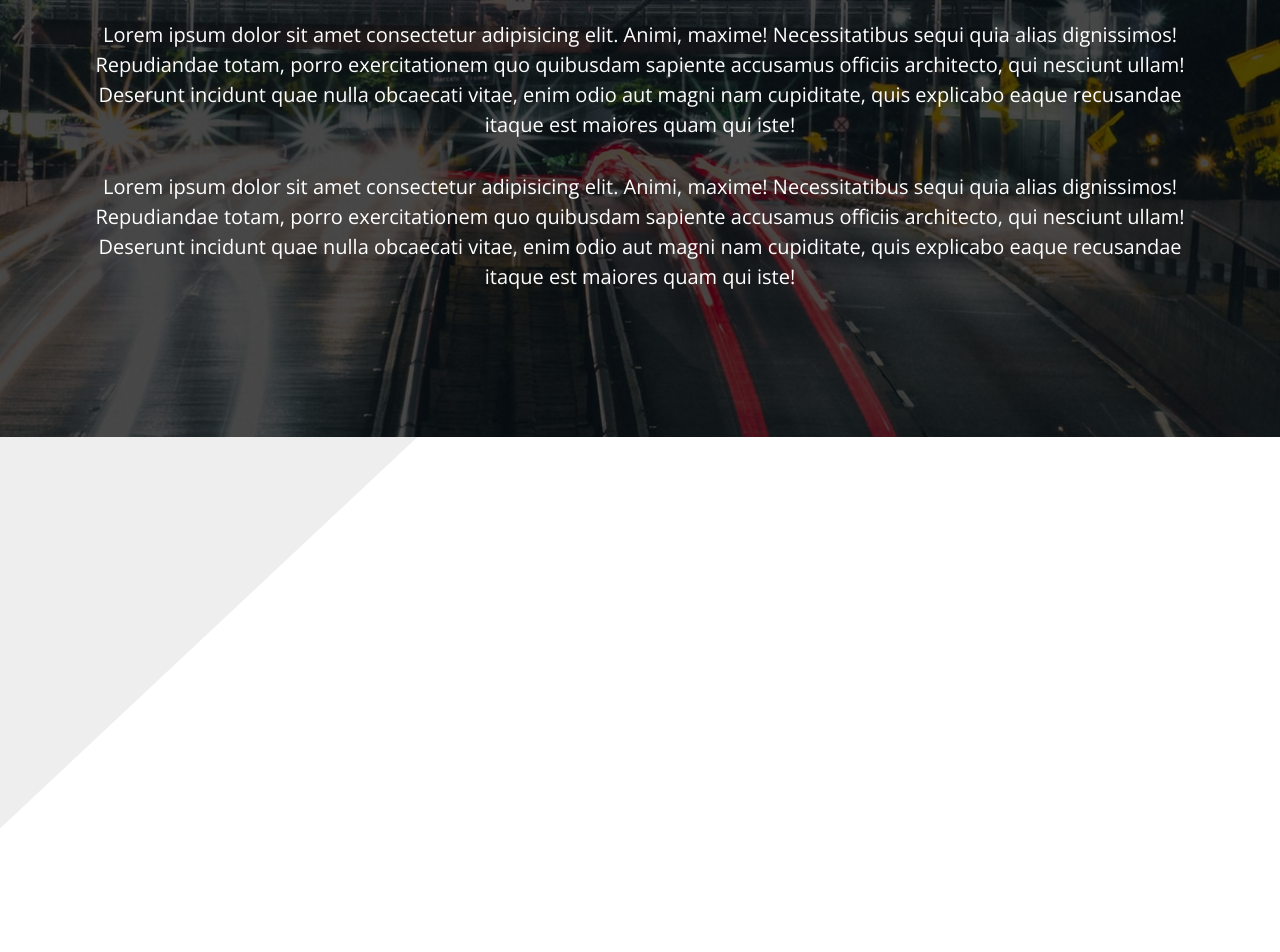
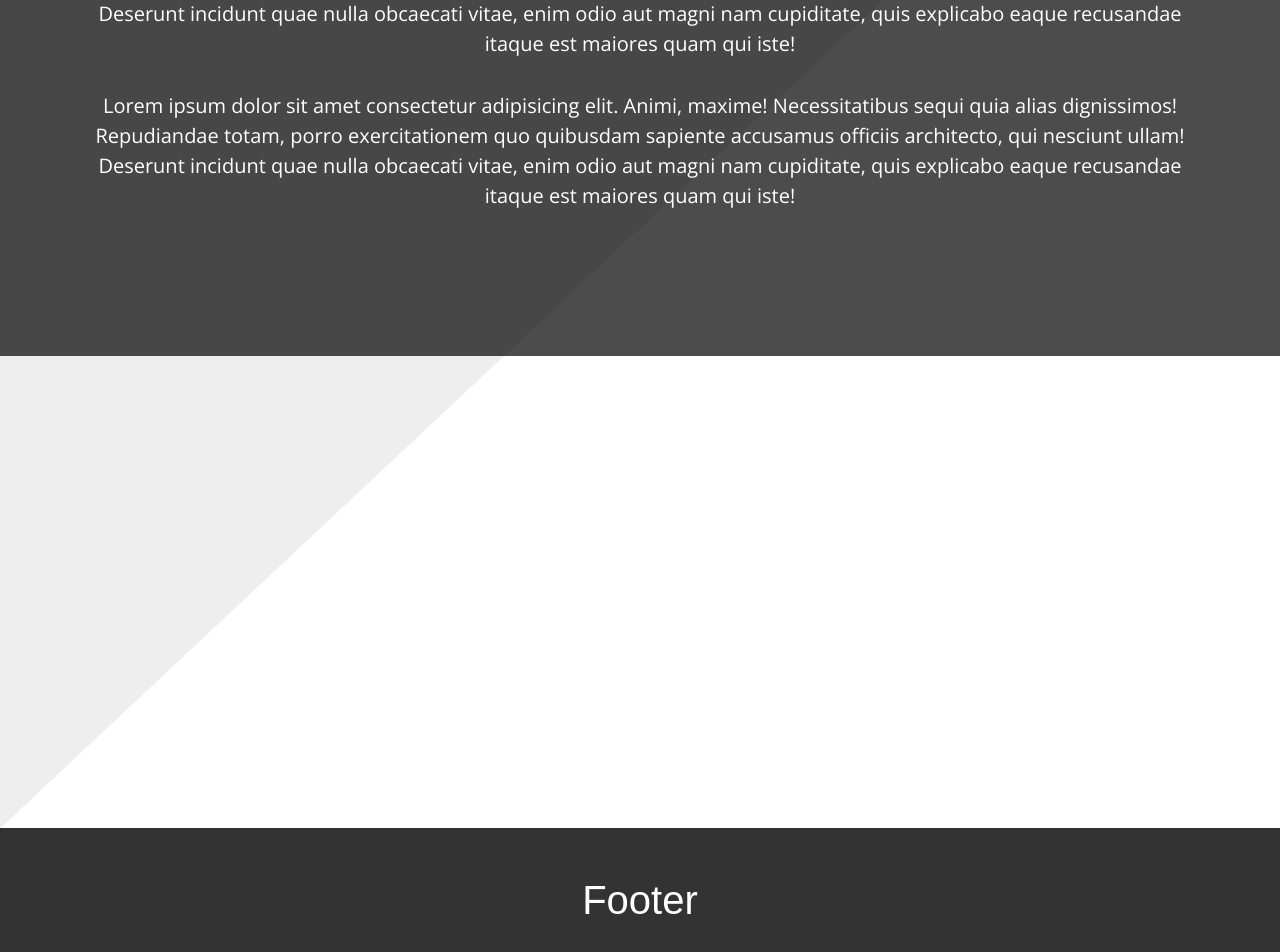
Before and after one commit to AlexanderDLe/GRSI, a React (Create React App) app in the folder client/: page / in a window 1280 px wide. Shown: the part 2201-3153 px from the top of the page. Before the commit the page ends 3029 px from the top, so only its background shows below. Built offline with nearby package versions, Linux system fonts and the light colour scheme; the HTML template or start-up script is replaced by a standard one; a web font is replaced by a local one.

Commit message:
Philosophy Box + Parallax effect.

```diff
--- a/client/public/scripts.js
+++ b/client/public/scripts.js
@@ -3,10 +3,17 @@
 
 window.addEventListener('scroll', function() {
   let landingBG = document.querySelector('.landingBG');
+  let landingPB = document.querySelector('#trythis');
+  let landingPBX = document.querySelector('.landing-philosophy-box');
   let nav = document.querySelector('#nav');
   let logo = document.querySelector('#logoNav');
 
+  let scrollY2 = scrollY - landingPB.offsetTop;
+
   landingBG.style.backgroundPositionY = scrollY * 0.25 + 'px';
+
+  landingPBX.style.backgroundPositionY = scrollY2 * 0.25 + 'px';
+
   if (scrollY > 1) {
     nav.classList.add('nav-scroll');
     logo.classList.add('logoNav-scroll');
--- a/client/src/App.css
+++ b/client/src/App.css
@@ -176,6 +176,7 @@ show {
   position: relative;
   min-height: 85vh;
   background: url('img/CityRoad.jpeg') no-repeat center;
+  background-size: cover;
   display: flex;
   justify-content: center;
   align-items: center;
@@ -194,6 +195,14 @@ show {
   color: white;
   position: relative;
   z-index: 3;
+}
+
+/* FOOTER */
+
+footer {
+  min-height: 300px;
+  background-color: #333333;
+  color: white;
 }
 
 /* MEDIA QUERIES: NAV */
--- a/client/src/App.js
+++ b/client/src/App.js
@@ -14,6 +14,7 @@ import CrackSeal from './components/services/CrackSeal';
 import JointSeal from './components/services/JointSeal';
 import TrafficLoops from './components/services/TrafficLoops';
 import Contact from './components/Contact';
+import Footer from './components/Footer';
 
 class App extends Component {
   render() {
@@ -35,6 +36,7 @@ class App extends Component {
               <Route exact path="/traffic-loops" component={TrafficLoops} />
               <Route exact path="/contact" component={Contact} />
             </div>
+            <Footer />
           </div>
         </Router>
       </div>
--- /dev/null
+++ b/client/src/components/Footer.js
@@ -0,0 +1,16 @@
+import React from 'react';
+import { Container, Row, Col } from 'reactstrap';
+
+export default () => {
+  return (
+    <footer>
+      <Container>
+        <Row>
+          <Col className="text-center p-5">
+            <h1> Footer</h1>
+          </Col>
+        </Row>
+      </Container>
+    </footer>
+  );
+};
--- a/client/src/components/Landing.js
+++ b/client/src/components/Landing.js
@@ -80,10 +80,10 @@ export default () => {
           </Row>
         </Container>
       </div>
-      <div className="landing-philosophy py-5">
-        <Container>
+      <div id="trythis" className="landing-philosophy py-5">
+        {/* <Container>
           <hr className="pb-5" />
-        </Container>
+        </Container> */}
         <div className="landing-philosophy-box">
           <Container className="py-5 landing-philosophy-text">
             <h1 className="pb-5 GRSI-Title text-center font-weight-bold">
```
Also changed, not shown: 1 other file (tests, documents, lock files or other folders).
